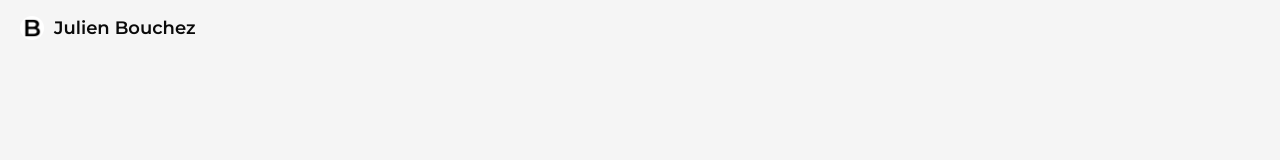
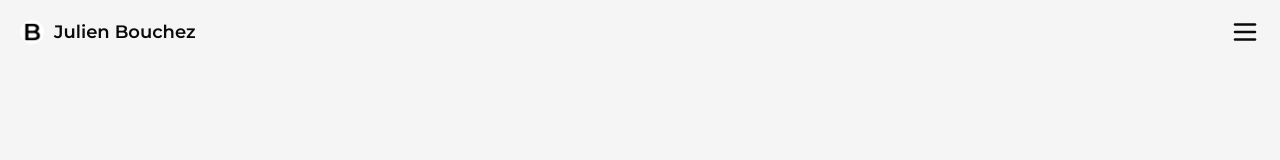
Before and after one commit to julienb84/Portfolio, a React (Vite) app: page / in a window 1280 px wide. Shown: the top 160 px of the page. Built offline with nearby package versions, Linux system fonts and the light colour scheme.

Commit message:
setup button & drawer CSS

```diff
--- a/package.json
+++ b/package.json
@@ -25,7 +25,8 @@
     "shadcn": "^4.0.2",
     "tailwind-merge": "^3.5.0",
     "tailwindcss": "^4.2.1",
-    "tw-animate-css": "^1.4.0"
+    "tw-animate-css": "^1.4.0",
+    "vaul": "^1.1.2"
   },
   "devDependencies": {
     "@eslint/js": "^9.39.1",
--- a/src/components/header/Header.tsx
+++ b/src/components/header/Header.tsx
@@ -1,14 +1,18 @@
 // DATA //
 import logo from "../../assets/logo-b.svg";
 
+// UI //
+import { LuMenu } from "react-icons/lu";
+
 const Header = () => {
   return (
-    <div className="h-14 w-screen">
-      <div className="h-full flex p-5">
+    <div className="h-16 w-screen">
+      <div className="h-full flex p-5 justify-between items-center">
         <section className="text-app-content flex items-center gap-2.5 text-[18px] font-semibold">
           <img src={logo} className="h-6" />
           <span>Julien Bouchez</span>
         </section>
+        <LuMenu className="text-app-content text-3xl" />
       </div>
     </div>
   );
--- a/src/components/ui/Button.tsx
+++ b/src/components/ui/Button.tsx
@@ -31,7 +31,7 @@ function Button({
 }) {
   // Variant Classes
   const variantClasses = {
-    default: "bg-primary text-primary-foreground hover:bg-brand-300/70",
+    default: "bg-app-background text-app-content hover:bg-hover",
     outline:
       "border-border text-secondary-foreground/70 bg-background hover:bg-muted hover:text-foreground dark:bg-input/30 dark:border-input dark:hover:bg-input/70 aria-expanded:bg-muted aria-expanded:text-foreground",
     secondary:
@@ -61,7 +61,7 @@ function Button({
     <ButtonPrimitive
       data-slot="button"
       className={twMerge(
-        `focus-visible:border-ring focus-visible:ring-ring/50 aria-invalid:ring-destructive/20 dark:aria-invalid:ring-destructive/40 aria-invalid:border-destructive dark:aria-invalid:border-destructive/50 rounded-sm border border-transparent bg-clip-padding text-sm font-medium focus-visible:ring-3 aria-invalid:ring-3 inline-flex items-center justify-center whitespace-nowrap transition-all disabled:pointer-events-none disabled:opacity-50 shrink-0 outline-none group/button select-none ${sizeClasses[size]} ${variantClasses[variant]} ${className}`,
+        `focus-visible:border-ring focus-visible:ring-ring/50 aria-invalid:ring-destructive/20 dark:aria-invalid:ring-destructive/40 aria-invalid:border-destructive dark:aria-invalid:border-destructive/50 rounded-sm border border-app-content bg-clip-padding text-sm font-medium focus-visible:ring-3 aria-invalid:ring-3 inline-flex items-center justify-center whitespace-nowrap transition-all disabled:pointer-events-none disabled:opacity-50 shrink-0 outline-none group/button select-none ${sizeClasses[size]} ${variantClasses[variant]} ${className}`,
       )}
       {...props}
     />
--- a/src/components/ui/drawer/drawerComponents/DrawerTrigger.tsx
+++ b/src/components/ui/drawer/drawerComponents/DrawerTrigger.tsx
@@ -33,7 +33,7 @@ const DrawerTrigger: React.FC<TriggerProps> = ({
 }) => {
   // Variant Classes
   const variantClasses = {
-    default: "bg-primary text-primary-foreground hover:bg-brand-300/70",
+    default: "bg-app-background text-app-content hover:bg-hover",
     outline:
       "border-border text-secondary-foreground/70 bg-background hover:bg-muted hover:text-foreground dark:bg-input/30 dark:border-input dark:hover:bg-input/70 aria-expanded:bg-muted aria-expanded:text-foreground",
     secondary:
@@ -62,7 +62,7 @@ const DrawerTrigger: React.FC<TriggerProps> = ({
     <DrawerPrimitive.Trigger
       data-slot="drawer-trigger"
       className={twMerge(
-        `inline-flex justify-center items-center border border-transparent rounded-sm bg-clip-padding text-sm font-medium whitespace-nowrap ${variantClasses[variant]} ${sizeClasses[size]} ${className}`,
+        `inline-flex justify-center items-center border border-app-content rounded-sm bg-clip-padding text-sm font-medium whitespace-nowrap ${variantClasses[variant]} ${sizeClasses[size]} ${className}`,
       )}
     >
       {children}
--- a/src/index.css
+++ b/src/index.css
@@ -11,6 +11,7 @@
 
   --app-background: #121212;
   --app-content: oklch(0.985 0 0);
+  --hover: #363535;
 
   /* shadCN variables */
   --background: oklch(0.145 0 0);
@@ -50,6 +51,7 @@
   :root {
     --app-background: oklch(97% 0 0);
     --app-content: oklch(0.145 0 0);
+    --hover: oklch(79.369% 0.00223 14.975);
 
     /* shadCN Variables */
     --background: oklch(1 0 0);
@@ -93,6 +95,7 @@
 
   --color-app-background: var(--app-background);
   --color-app-content: var(--app-content);
+  --color-hover: var(--hover);
 
   --color-brand-25: #fffbfd;
   --color-brand-50: #fef5f8;
```
Also changed, not shown: 1 other file (tests, documents, lock files or other folders).
